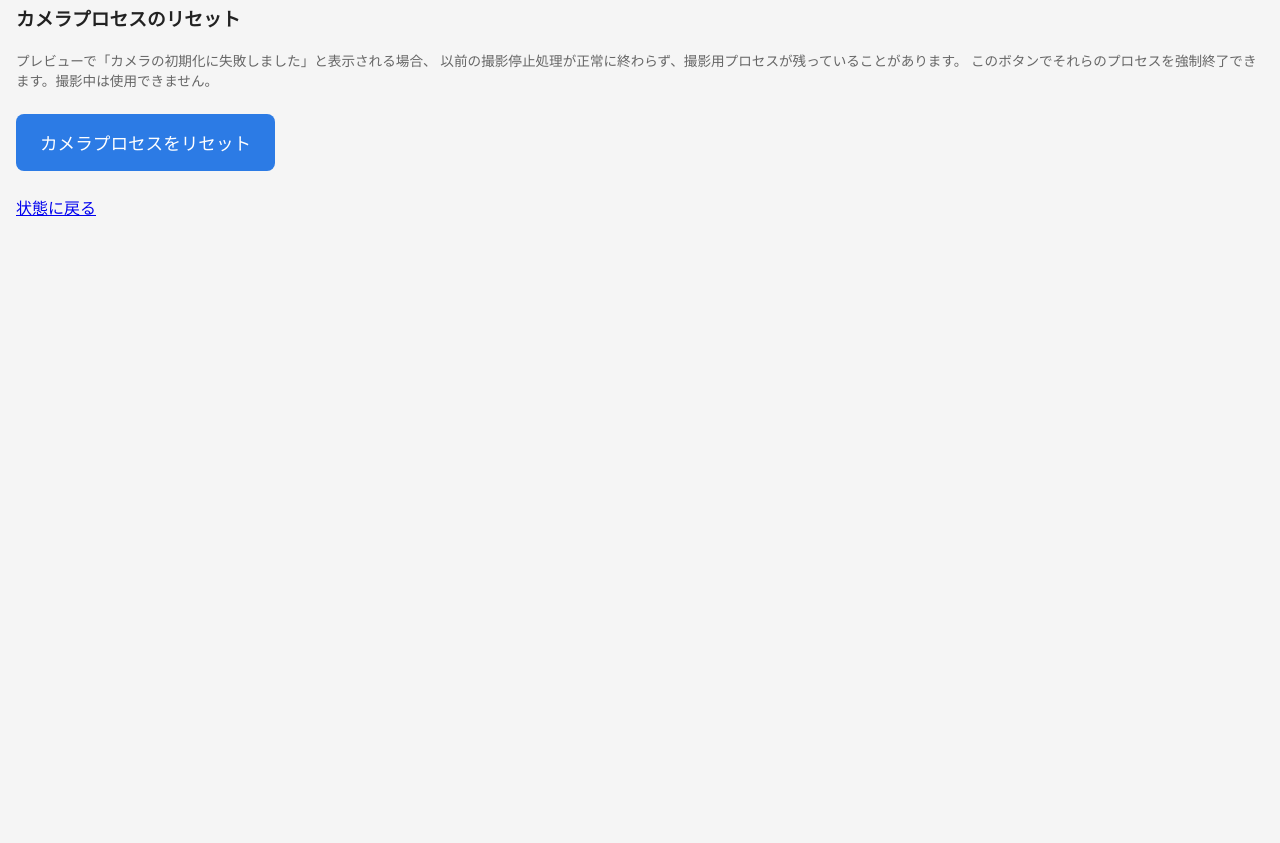
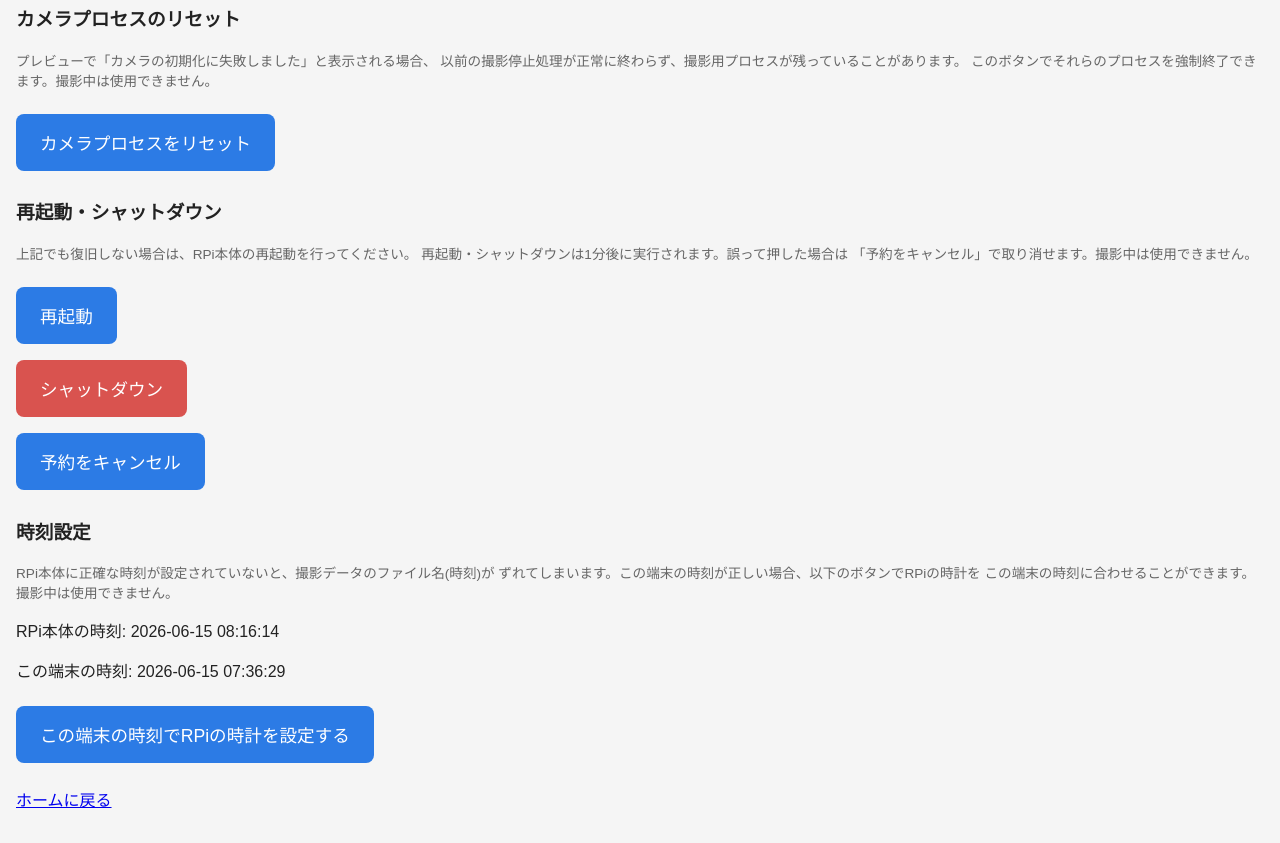
Before and after one commit to ktak0119/RPi_video, a Flask app: page /system in a window 1280 px wide. Shown: the part 171-1014 px from the top of the page. Before the commit the page ends 387 px from the top, so only its background shows below. Run offline with Flask 3, Linux system fonts and the light colour scheme.

Commit message:
Phase4: /systemに再起動・シャットダウン・時刻同期とsystemd自動起動を追加
- /system/reboot, /system/shutdown, /system/cancel_shutdown: sudo shutdownで
  1分後の再起動/シャットダウンを予約・キャンセル(撮影中はreboot/shutdownを禁止)
- /system/set_time: 端末(ブラウザ)の時刻でRPiの時計をsudo dateで設定
- _render_systemヘルパーでstatus/rpi_time/error/messageの組み立てを共通化
- rpi-webapp.service + webapp/README.mdでsystemd自動起動の設定手順を追加

```diff
--- a/RPiscripts/webapp/app.py
+++ b/RPiscripts/webapp/app.py
@@ -1,4 +1,5 @@
 import os
+import re
 import shutil
 import socket
 import subprocess
@@ -29,6 +30,8 @@ SETTINGS_FIELDS = [
 
 # 停止スタック後に孤立しうる録画用プロセス
 RESET_PROCESS_NAMES = ("rpicam-vid", "rpicam-jpeg", "arecord")
+
+DATETIME_RE = re.compile(r"^\d{4}-\d{2}-\d{2} \d{2}:\d{2}:\d{2}$")
 
 
 def read_version(path):
@@ -213,21 +216,67 @@ def data_delete(folder):
     return redirect(url_for("data"))
 
 
+def _render_system(error=None, message=None):
+    return render_template(
+        "system.html",
+        status=manager.get_status(),
+        rpi_time=datetime.now().strftime("%Y-%m-%d %H:%M:%S"),
+        error=error,
+        message=message,
+    )
+
+
 @app.route("/system")
 def system_page():
-    return render_template("system.html", status=manager.get_status(), error=None, message=None)
+    return _render_system()
 
 
 @app.route("/system/reset_camera", methods=["POST"])
 def reset_camera():
-    status = manager.get_status()
-    if status["state"] == camera_manager.STATE_RECORDING:
-        return render_template("system.html", status=status, error="撮影中はリセットできません", message=None)
+    if manager.get_status()["state"] == camera_manager.STATE_RECORDING:
+        return _render_system(error="撮影中はリセットできません")
 
     for name in RESET_PROCESS_NAMES:
         subprocess.run(["pkill", "-9", "-f", name])
 
-    return render_template("system.html", status=status, error=None, message="カメラプロセスをリセットしました")
+    return _render_system(message="カメラプロセスをリセットしました")
+
+
+@app.route("/system/reboot", methods=["POST"])
+def reboot():
+    if manager.get_status()["state"] == camera_manager.STATE_RECORDING:
+        return _render_system(error="撮影中は実行できません")
+
+    subprocess.run(["sudo", "shutdown", "-r", "+1"])
+    return _render_system(message="1分後に再起動します")
+
+
+@app.route("/system/shutdown", methods=["POST"])
+def shutdown():
+    if manager.get_status()["state"] == camera_manager.STATE_RECORDING:
+        return _render_system(error="撮影中は実行できません")
+
+    subprocess.run(["sudo", "shutdown", "-h", "+1"])
+    return _render_system(message="1分後にシャットダウンします")
+
+
+@app.route("/system/cancel_shutdown", methods=["POST"])
+def cancel_shutdown():
+    subprocess.run(["sudo", "shutdown", "-c"])
+    return _render_system(message="再起動/シャットダウンの予約を取り消しました")
+
+
+@app.route("/system/set_time", methods=["POST"])
+def set_time():
+    if manager.get_status()["state"] == camera_manager.STATE_RECORDING:
+        return _render_system(error="撮影中は実行できません")
+
+    value = request.form.get("datetime", "").strip()
+    if not DATETIME_RE.match(value):
+        return _render_system(error="時刻の形式が不正です")
+
+    subprocess.run(["sudo", "date", "--set=" + value])
+    return _render_system(message=f"RPiの時計を{value}に設定しました")
 
 
 if __name__ == "__main__":
--- a/RPiscripts/webapp/templates/system.html
+++ b/RPiscripts/webapp/templates/system.html
@@ -2,6 +2,13 @@
 {% block title %}システム - RPi連続撮影{% endblock %}
 {% block content %}
 <h2>システム</h2>
+
+{% if message %}
+  <p class="success">{{ message }}</p>
+{% endif %}
+{% if error %}
+  <p class="error">{{ error }}</p>
+{% endif %}
 
 <h3>カメラプロセスのリセット</h3>
 <p class="hint">
@@ -10,16 +17,56 @@
   このボタンでそれらのプロセスを強制終了できます。撮影中は使用できません。
 </p>
 
-{% if message %}
-  <p class="success">{{ message }}</p>
-{% endif %}
-{% if error %}
-  <p class="error">{{ error }}</p>
-{% endif %}
-
 <form method="post" action="{{ url_for('reset_camera') }}" onsubmit="return confirm('カメラ関連プロセスを強制終了します。よろしいですか？');">
   <button type="submit" class="button"{% if status.state == "recording" %} disabled{% endif %}>カメラプロセスをリセット</button>
 </form>
 
-<p><a href="{{ url_for('index') }}">状態に戻る</a></p>
+<h3>再起動・シャットダウン</h3>
+<p class="hint">
+  上記でも復旧しない場合は、RPi本体の再起動を行ってください。
+  再起動・シャットダウンは1分後に実行されます。誤って押した場合は
+  「予約をキャンセル」で取り消せます。撮影中は使用できません。
+</p>
+
+<form method="post" action="{{ url_for('reboot') }}" onsubmit="return confirm('1分後にRPiを再起動します。よろしいですか？');">
+  <button type="submit" class="button"{% if status.state == "recording" %} disabled{% endif %}>再起動</button>
+</form>
+
+<form method="post" action="{{ url_for('shutdown') }}" onsubmit="return confirm('1分後にRPiをシャットダウンします。よろしいですか？');">
+  <button type="submit" class="button button-danger"{% if status.state == "recording" %} disabled{% endif %}>シャットダウン</button>
+</form>
+
+<form method="post" action="{{ url_for('cancel_shutdown') }}" onsubmit="return confirm('再起動/シャットダウンの予約を取り消します。よろしいですか？');">
+  <button type="submit" class="button">予約をキャンセル</button>
+</form>
+
+<h3>時刻設定</h3>
+<p class="hint">
+  RPi本体に正確な時刻が設定されていないと、撮影データのファイル名(時刻)が
+  ずれてしまいます。この端末の時刻が正しい場合、以下のボタンでRPiの時計を
+  この端末の時刻に合わせることができます。撮影中は使用できません。
+</p>
+<p>RPi本体の時刻: {{ rpi_time }}</p>
+<p>この端末の時刻: <span id="browser-time">-</span></p>
+
+<form method="post" action="{{ url_for('set_time') }}" id="time-form" onsubmit="return confirm('この端末の時刻でRPiの時計を設定します。よろしいですか？');">
+  <input type="hidden" name="datetime" id="datetime-input">
+  <button type="submit" class="button"{% if status.state == "recording" %} disabled{% endif %}>この端末の時刻でRPiの時計を設定する</button>
+</form>
+
+<script>
+  function pad(n) {
+    return String(n).padStart(2, "0");
+  }
+  function formatDateTime(d) {
+    return d.getFullYear() + "-" + pad(d.getMonth() + 1) + "-" + pad(d.getDate()) + " "
+      + pad(d.getHours()) + ":" + pad(d.getMinutes()) + ":" + pad(d.getSeconds());
+  }
+  document.getElementById("browser-time").textContent = formatDateTime(new Date());
+  document.getElementById("time-form").addEventListener("submit", function () {
+    document.getElementById("datetime-input").value = formatDateTime(new Date());
+  });
+</script>
+
+<p><a href="{{ url_for('index') }}">ホームに戻る</a></p>
 {% endblock %}
```
Also changed, not shown: RPiscripts/webapp/README.md (added), 3 other files.
